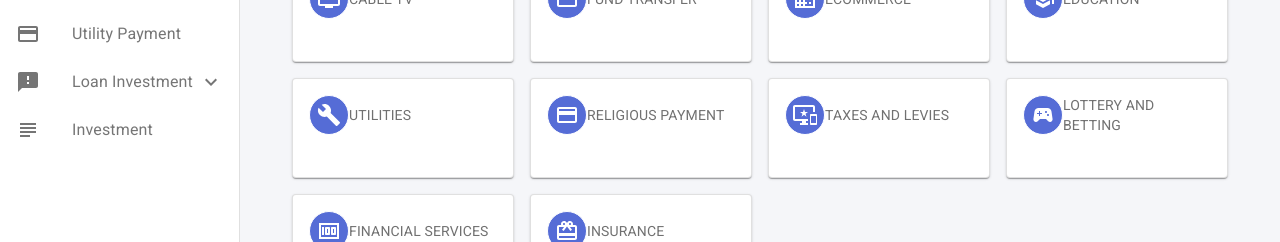
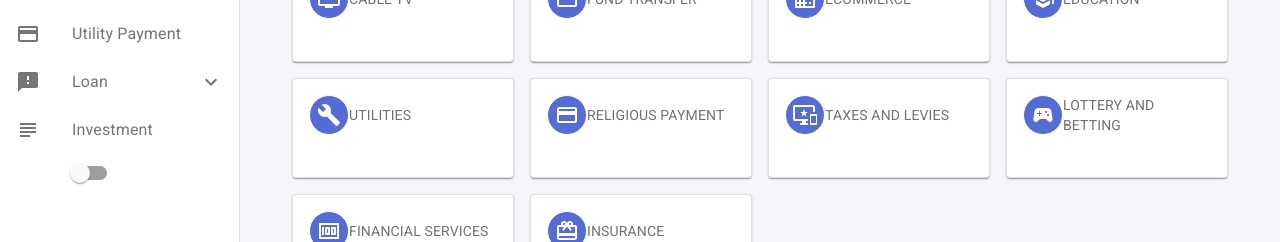
Before and after one commit to gakin95/promobile, a React (Create React App) app: page /bills in a window 1280 px wide. Shown: the part 402-644 px from the top of the page. Built offline with nearby package versions, Linux system fonts and the light colour scheme.

Commit message:
the light and dark mode was implemented for further review

```diff
--- a/src/component/Dashboard.js
+++ b/src/component/Dashboard.js
@@ -34,6 +34,9 @@ import ExpandLess from '@material-ui/icons/ExpandLess';
 import ExpandMore from '@material-ui/icons/ExpandMore';
 import Img from '../../src/Maleuser.png'
 import image from '../../src/promobile.jpg'
+import Switch from '@material-ui/core/Switch';
+import FormGroup from '@material-ui/core/FormGroup';
+import FormControlLabel from '@material-ui/core/FormControlLabel';
 import classes from './list.module.css'
 
 
@@ -66,6 +69,9 @@ const useStyles = makeStyles(theme => ({
 
     }),
   },
+  appBarDark: {
+    backgroundColor:'blue'
+  },
   appBarShift: {
     marginLeft: drawerWidth,
     width: `calc(100% - ${drawerWidth}px)`,
@@ -83,6 +89,10 @@ const useStyles = makeStyles(theme => ({
   title: {
     flexGrow: 1,
     color:'rgba(0, 0, 0, 0.54)'
+  },
+  title2: {
+    flexGrow: 1,
+    color:'#fff'
   },
   img:{
     height:48,
@@ -174,7 +184,7 @@ const links = [
     link: "/bills",
   },
   {
-    name: "Loan Investment",
+    name: "Loan",
     icon: <FeedbackIcon />,
     link: "/loaninvestment",
     open: false,
@@ -202,8 +212,6 @@ function ListItemLink(props) {
 }
 
 export default function Dashboard(props) {
-  let i = links.length;
-  console.log(i)
   const classes = useStyles();
   const [open, setOpen] = React.useState(true);
   const handleDrawerOpen = () => {
@@ -214,15 +222,18 @@ export default function Dashboard(props) {
   };
   const handleClick = (id) => {
     links[id].open = !links[id].open;
+  };
+  const [checked, setChecked] = React.useState(false);
 
-
+  const toggleChecked = () => {
+    setChecked(prev => !prev);
   };
 
-
+ const style = checked?classes.title2:classes.title;
   return (
     <div className={classes.root}>
       <CssBaseline />
-      <AppBar position="absolute" className={clsx(classes.appBar, open && classes.appBarShift)}>
+      <AppBar position="absolute" className={clsx(classes.appBar, checked && classes.appBarDark, open && classes.appBarShift)}>
         <Toolbar className={classes.toolbar}>
           <IconButton
             edge="start"
@@ -233,7 +244,7 @@ export default function Dashboard(props) {
           >
             <MenuIcon />
           </IconButton>
-          <Typography component="h1" variant="h6" color="inherit" noWrap className={classes.title}>
+          <Typography component="h1" variant="h6" color="inherit" noWrap className={style}>
             Promobile
           </Typography>
           <img src={image} alt="Brand logo" className={classes.img}/>
@@ -302,6 +313,13 @@ export default function Dashboard(props) {
             </React.Fragment>
 
           ))}
+          <ListSubheader inset>
+        <FormGroup>
+          <FormControlLabel
+          control={<Switch checked={checked} onChange={toggleChecked} />}
+         />
+        </FormGroup>
+          </ListSubheader>
         </List>
       </Drawer>
       <main className={classes.content}>
--- a/src/containers/account/components/accounts.js
+++ b/src/containers/account/components/accounts.js
@@ -28,6 +28,9 @@ divider : {
     marginBottom : 10,
     marginTop : 10
   },
+  text:{
+      textAlign:'center'
+  },
 Avatar:{
     border : '1px solid #fff',
     backgroundColor: theme.palette.primary.main
@@ -47,7 +50,7 @@ const Account= (props) => {
             <Typography variant='small' className={classes.text}>{props.AccountName}</Typography>
             </Link>
             <Divider className={classes.divider}/>
-            <Typography variant='small'>{props.AccountNum}</Typography>
+            <Typography variant='small' className={classes.text}>{props.AccountNum}</Typography>
             <div className={classes.Amount}>
             <Avatar className={classes.Avatar}>
                 <AccountBalanceWalletIcon  />
--- a/src/containers/loanInvestment/LoanInvestment.js
+++ b/src/containers/loanInvestment/LoanInvestment.js
@@ -20,7 +20,7 @@ const LoanInvestment= () => {
   const fixedHeightPaper = clsx(classes.paper, classes.fixedHeight);
   return (
     <AppContainer >
-      <div>hello from loan investment</div>
+      <div>Loan : This page is under construction</div>
     </AppContainer>
   )
 }
--- a/src/containers/quicklinks/QuickLinks.js
+++ b/src/containers/quicklinks/QuickLinks.js
@@ -48,7 +48,7 @@ const QuickLinks= (props) => {
     {title: 'Dashboard', link:'/quicklinks', Avatar: <HomeIcon />},
     {title: 'Bill / Utility', link:'/bills', Avatar: <PaymentIcon />},
     {title: 'Fund Transfer', link:'/transfer', Avatar: <HomeIcon />},
-    {title: 'Loan / Investment', link:'/loaninvestment', Avatar: <PaymentIcon />},
+    {title: 'Loan and Credit Card', link:'/loaninvestment', Avatar: <PaymentIcon />},
     {title: 'Lifestyle', link:'#', Avatar: <PaymentIcon />},
     {title: 'Self Service', link:'#', Avatar: <PaymentIcon />},
     {title: 'Accounts', link:'/accounts', Avatar: <AccountBalanceIcon />},
```
